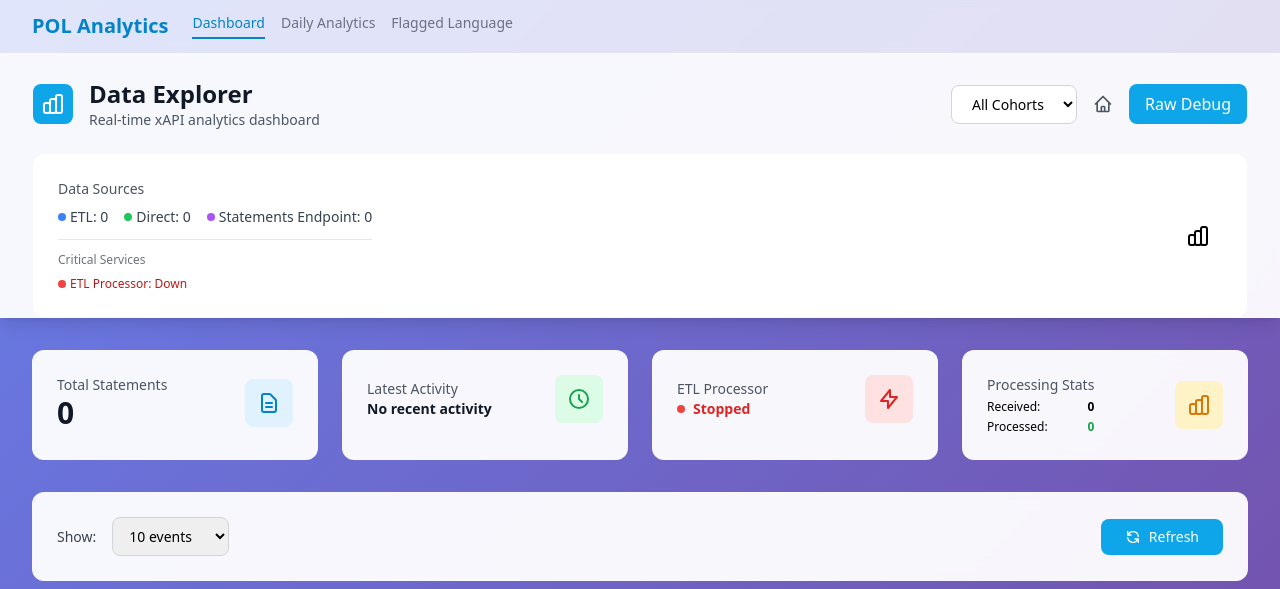
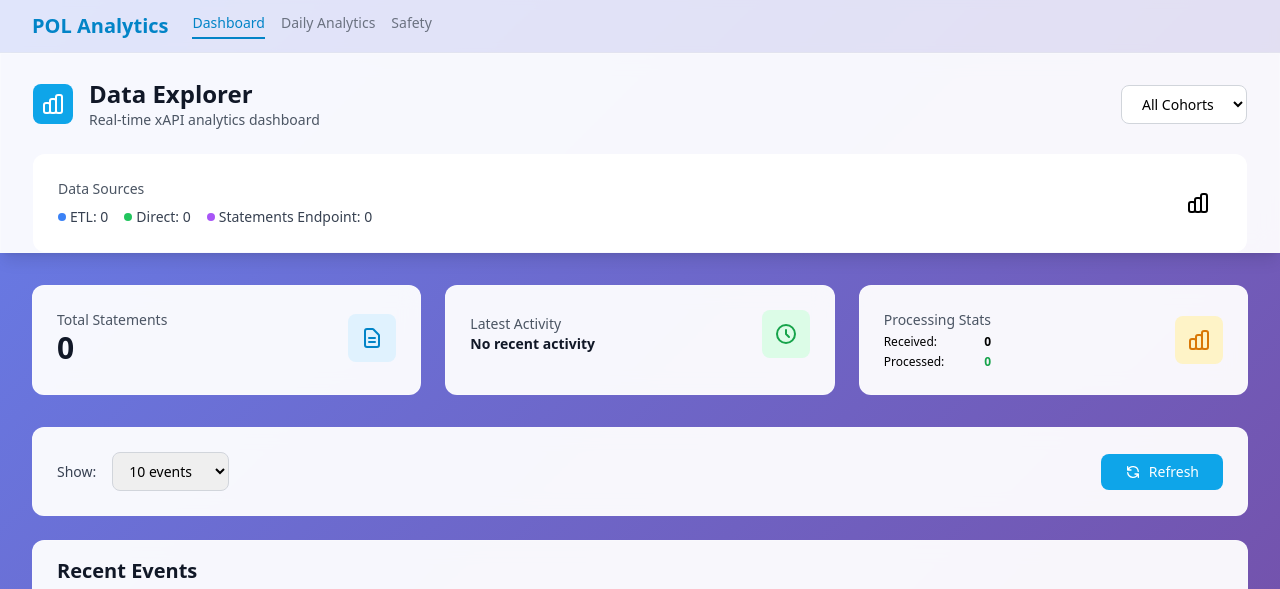
Before and after one commit to reif-is-a-foofie/7taps-analytics, a Flask app: template app/templates/data_explorer_modern.html in a window 1280 px wide. Shown: the top 589 px of the page. Run offline with Flask 3, Linux system fonts and the light colour scheme; the template is opened without the code that fills it, so the values that code supplies are empty; some libraries are stand-ins or nearby versions.

Commit message:
refactor: remove unnecessary UI elements from Data Explorer
- Removed Raw Debug button (not needed)
- Removed Home button (navigation already in sidebar)
- Removed ETL Processor status card (ETL runs automatically)
- Removed Critical Services section (ETL status not needed)
- Removed ETL Errors Alert section (not needed)
- Changed grid from 4 columns to 3 columns
- Updated 'Flagged Language' → 'Safety' in navigation
- Simplified header to only show cohort filter

```diff
--- a/app/templates/data_explorer_modern.html
+++ b/app/templates/data_explorer_modern.html
@@ -83,7 +83,7 @@
                         <div class="flex space-x-4">
                             <a href="/ui/data-explorer" class="text-sm font-medium text-primary-600 border-b-2 border-primary-600 pb-1">Dashboard</a>
                             <a href="/ui/daily-analytics" class="text-sm font-medium text-gray-500 hover:text-gray-700 pb-1">Daily Analytics</a>
-                            <a href="/ui/safety" class="text-sm font-medium text-gray-500 hover:text-gray-700 pb-1">Flagged Language</a>
+                            <a href="/ui/safety" class="text-sm font-medium text-gray-500 hover:text-gray-700 pb-1">Safety</a>
                         </div>
                     </div>
                 </div>
@@ -112,15 +112,6 @@
                         <option value="">All Cohorts</option>
                         <!-- Cohorts will be loaded dynamically -->
                     </select>
-
-                    <a href="/" class="text-gray-600 hover:text-primary-600 transition-colors">
-                        <svg class="w-5 h-5" fill="none" stroke="currentColor" viewBox="0 0 24 24">
-                            <path stroke-linecap="round" stroke-linejoin="round" stroke-width="2" d="M3 12l2-2m0 0l7-7 7 7M5 10v10a1 1 0 001 1h3m10-11l2 2m-2-2v10a1 1 0 01-1 1h-3m-6 0a1 1 0 001-1v-4a1 1 0 011-1h2a1 1 0 011 1v4a1 1 0 001 1m-6 0h6"></path>
-                        </svg>
-                    </a>
-                    <a href="/raw-statements" class="bg-primary-500 text-white px-4 py-2 rounded-lg hover:bg-primary-600 transition-colors">
-                        Raw Debug
-                    </a>
                 </div>
             </div>
 
@@ -143,30 +134,6 @@
                                 <span class="text-sm text-gray-700">Statements Endpoint: {{ endpoint_count or 0 }}</span>
                             </div>
                         </div>
-
-                        <!-- ETL Processor Status -->
-                        <div class="mt-3 pt-3 border-t border-gray-200">
-                            <p class="text-xs font-medium text-gray-500 mb-2">Critical Services</p>
-                            <div class="flex items-center space-x-4">
-                                <div class="flex items-center space-x-1">
-                                    {% if system_status and system_status.etl_status and system_status.etl_status.running %}
-                                        <div class="w-2 h-2 bg-green-500 rounded-full animate-pulse"></div>
-                                        <span class="text-xs text-green-700 font-medium">ETL Processor: Running</span>
-                                    {% else %}
-                                        <div class="w-2 h-2 bg-red-500 rounded-full"></div>
-                                        <span class="text-xs text-red-700 font-medium">ETL Processor: Down</span>
-                                    {% endif %}
-                                </div>
-                                {% if system_status and system_status.etl_status and system_status.etl_status.running %}
-                                <div class="flex items-center space-x-1">
-                                    <span class="text-xs text-gray-600">
-                                        Processed: {{ system_status.etl_status.get('messages_processed', 0) }} |
-                                        Failed: {{ system_status.etl_status.get('messages_failed', 0) }}
-                                    </span>
-                                </div>
-                                {% endif %}
-                            </div>
-                        </div>
                     </div>
                     <div class="w-12 h-12 bg-info-100 rounded-lg flex items-center justify-center">
                         <svg class="w-6 h-6 text-info-600" fill="none" stroke="currentColor" viewBox="0 0 24 24">
@@ -180,7 +147,7 @@
 
     <div class="max-w-7xl mx-auto px-4 sm:px-6 lg:px-8 py-8">
         <!-- System Status Cards -->
-        <div class="grid grid-cols-1 md:grid-cols-2 lg:grid-cols-4 gap-6 mb-8 animate-fade-in">
+        <div class="grid grid-cols-1 md:grid-cols-2 lg:grid-cols-3 gap-6 mb-8 animate-fade-in">
             <!-- Total Statements -->
             <div class="glass-effect rounded-xl p-6 card-hover">
                 <div class="flex items-center justify-between">
@@ -217,33 +184,6 @@
                 </div>
             </div>
 
-            <!-- ETL Status -->
-            <div class="glass-effect rounded-xl p-6 card-hover">
-                <div class="flex items-center justify-between">
-                    <div>
-                        <p class="text-sm font-medium text-gray-600">ETL Processor</p>
-                        <div class="flex items-center space-x-2">
-                            {% if system_status.etl_status and system_status.etl_status.running %}
-                                <div class="w-2 h-2 bg-success-500 rounded-full animate-pulse-slow"></div>
-                                <span class="text-sm font-semibold text-success-600">Running</span>
-                            {% else %}
-                                <div class="w-2 h-2 bg-danger-500 rounded-full"></div>
-                                <span class="text-sm font-semibold text-danger-600">Stopped</span>
-                            {% endif %}
-                        </div>
-                        {% if system_status.etl_status and system_status.etl_status.uptime_seconds %}
-                            <p class="text-xs text-gray-500 mt-1">
-                                Uptime: {{ (system_status.etl_status.uptime_seconds / 60) | round(1) }}m
-                            </p>
-                        {% endif %}
-                    </div>
-                    <div class="w-12 h-12 {% if system_status.etl_status and system_status.etl_status.running %}bg-success-100{% else %}bg-danger-100{% endif %} rounded-lg flex items-center justify-center">
-                        <svg class="w-6 h-6 {% if system_status.etl_status and system_status.etl_status.running %}text-success-600{% else %}text-danger-600{% endif %}" fill="none" stroke="currentColor" viewBox="0 0 24 24">
-                            <path stroke-linecap="round" stroke-linejoin="round" stroke-width="2" d="M13 10V3L4 14h7v7l9-11h-7z"></path>
-                        </svg>
-                    </div>
-                </div>
-            </div>
 
             <!-- Processing Stats -->
             <div class="glass-effect rounded-xl p-6 card-hover">
@@ -276,28 +216,6 @@
             </div>
         </div>
 
-        <!-- ETL Errors Alert -->
-        {% if system_status.etl_status and system_status.etl_status.errors %}
-        <div class="mb-6 animate-slide-up">
-            <div class="glass-effect rounded-xl p-4 border-l-4 border-danger-500">
-                <div class="flex items-start">
-                    <div class="flex-shrink-0">
-                        <svg class="w-5 h-5 text-danger-500" fill="currentColor" viewBox="0 0 20 20">
-                            <path fill-rule="evenodd" d="M10 18a8 8 0 100-16 8 8 0 000 16zM8.707 7.293a1 1 0 00-1.414 1.414L8.586 10l-1.293 1.293a1 1 0 101.414 1.414L10 11.414l1.293 1.293a1 1 0 001.414-1.414L11.414 10l1.293-1.293a1 1 0 00-1.414-1.414L10 8.586 8.707 7.293z" clip-rule="evenodd"></path>
-                        </svg>
-                    </div>
-                    <div class="ml-3">
-                        <h3 class="text-sm font-medium text-danger-800">ETL Processing Errors</h3>
-                        <div class="mt-2 text-sm text-danger-700">
-                            {% for error in system_status.etl_status.errors[-3:] %}
-                            <p class="mb-1">{{ error }}</p>
-                            {% endfor %}
-                        </div>
-                    </div>
-                </div>
-            </div>
-        </div>
-        {% endif %}
 
         <!-- Controls -->
         <div class="glass-effect rounded-xl p-6 mb-6 animate-slide-up">
```
